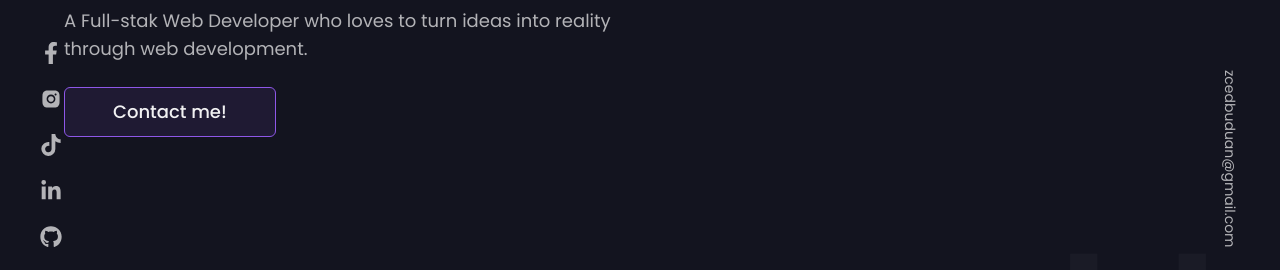
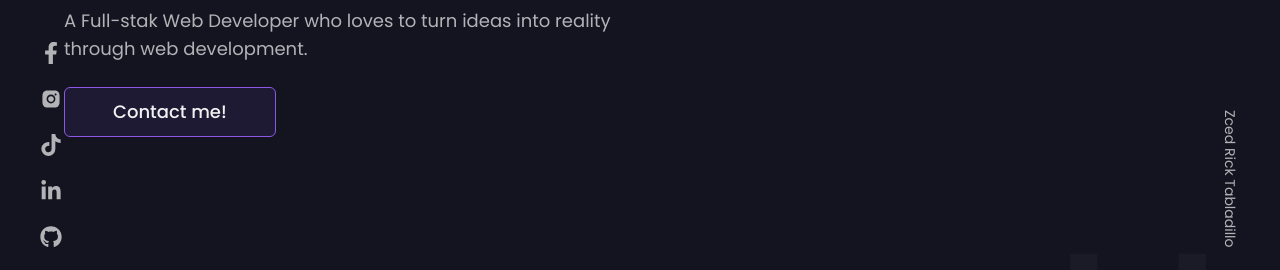
Before and after one commit to zcedd/portfolio, a Next.js app: page / in a window 1280 px wide. Shown: the part 432-702 px from the top of the page. Built offline with nearby package versions, Linux system fonts and the light colour scheme.

Commit message:
Update Right.jsx

```diff
--- a/components/layouts/Right.jsx
+++ b/components/layouts/Right.jsx
@@ -15,7 +15,7 @@ const Right = () => {
                 rel="noreferrer"
                 className="writing-mode-v-rl text-sm hover:text-primary transition-colors ease-in-out duration-200"
             >
-                zcedbuduan@gmail.com
+                Zced Rick Tabladillo
             </motion.a>
             <div className="w-[1px] h-24 bg-wht" />
         </div>
```
